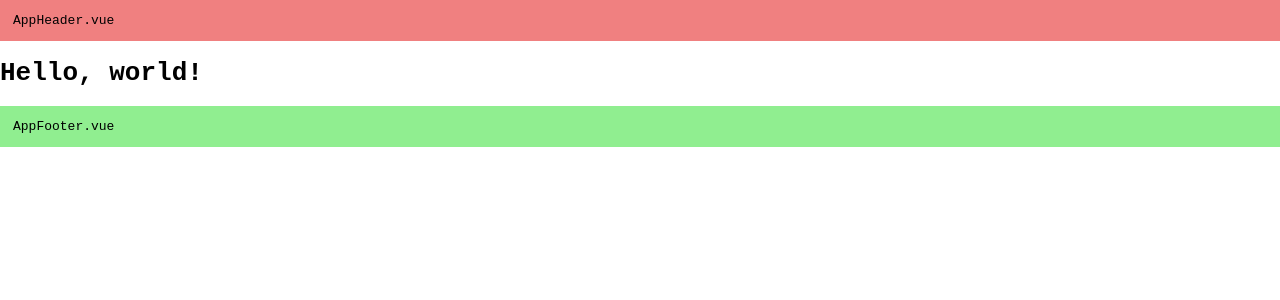
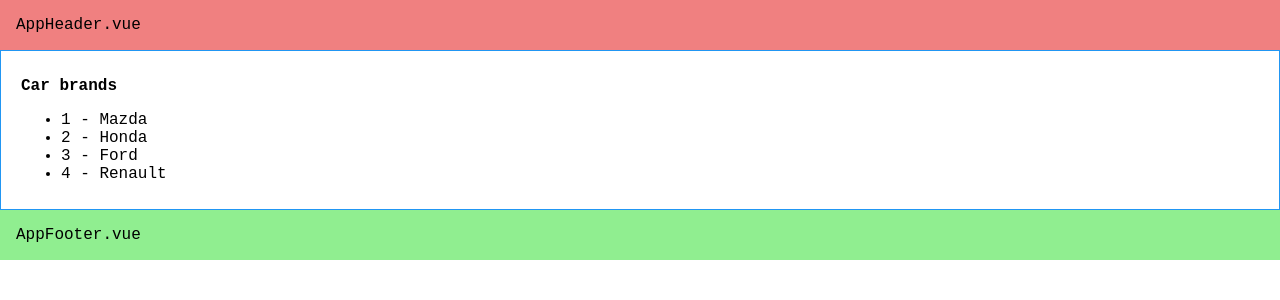
Before and after one commit to PedroClerici/vue-reference, a Vue app: page / in a window 1280 px wide. Shown: the top 300 px of the page. Built offline with nearby package versions, Linux system fonts and the light colour scheme.

Commit message:
Added slots

```diff
--- a/src/App.vue
+++ b/src/App.vue
@@ -1,32 +1,43 @@
 <script>
-  // Importing component locally
-  import AppHeader from '@components/AppHeader.vue'
+  import AppHeader from '@components/AppHeader.vue';
+  import Brand from '@components/Brand.vue';
 
   export default {
     name: 'App',
     data() {
       return {
-        message: "world",
+        brands: [
+          "Mazda",
+          "Honda",
+          "Ford",
+          "Renault",
+        ]
       }
     },
     components: {
-      AppHeader
+      AppHeader,
+      Brand,
     }
   }
 </script>
 
 <template>
-    <AppHeader/>
+    <AppHeader />
     <div class="container">
-        <h1>Hello, {{ message }}!</h1>
+      <Brand>
+        <ul>
+          <li v-for="(brand, index) in brands">{{ index + 1 }} - {{ brand }}</li>
+        </ul>
+      </Brand>
     </div>
-    <AppFooter/>
+    <AppFooter />
 </template>
 
 <style>
   /* Global styles */
   * {
     font-family: monospace;
+    font-size: 1rem;
   }
 
   body, html {
--- /dev/null
+++ b/src/components/Brand.vue
@@ -0,0 +1,18 @@
+<template>
+  <div class="car-brands">
+    <h3>Car brands</h3>
+    <slot> </slot>
+  </div>
+</template>
+
+<style scoped>
+  .car-brands {
+    border: 1px solid #2196f3;
+    padding: 10px 20px;
+  }
+
+  /* This style does not apply */
+  li {
+    color: red;
+  }
+</style>
```
